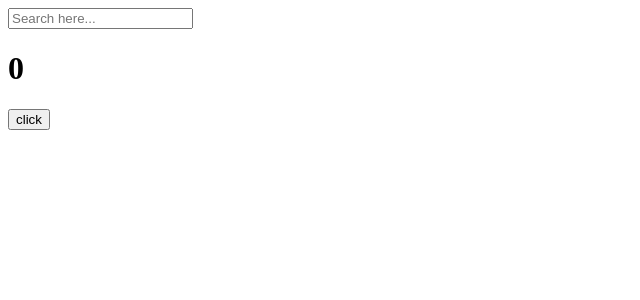
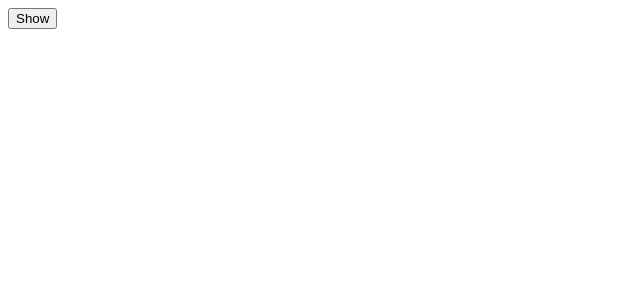
Before and after one commit to lion1735/ReactPractice, a React (Create React App) app in the folder my-react/: page / in a window 1280 px wide. Shown: the top 300 px of the page, without its empty margins (0-640 px from the left). Built offline with nearby package versions, Linux system fonts and the light colour scheme.

Commit message:
6.4 Cleanup - 버튼 클릭 온 오프 시 함수 동작

```diff
--- a/my-react/src/App.js
+++ b/my-react/src/App.js
@@ -1,42 +1,23 @@
 import { useEffect, useState } from "react";
 
+function Hello() {
+  function destroyedFn() {
+    console.log("Bye!");
+  }
+  function effectFn() {
+    console.log("Hi!");
+    return destroyedFn;
+  }
+  useEffect(effectFn, []);
+  return <h1>Hello</h1>;
+}
 function App() {
-  const [cnt, setCnt] = useState(0);
-  const [keyword, setKeyword] = useState("");
-  const onClick = () => setCnt((prev) => prev + 1);
-
-  //input 값이 바뀌었을때 실행될 함수
-  const onChange = (event) => setKeyword(event.target.value);
-
-  //항상 실행하기
-  // console.log("i run all the time");
-
-  //한 번만 실행하기 -> [] 안에 변화되는 데이터가 없기때문에 바뀔일이 없다.
-  useEffect(() => {
-    console.log("CALL THE API");
-  }, []);
-
-  //keyword가 변화할때만 실행하기 [] <- 변화를 감지할 변수를 넣기
-  useEffect(() => {
-    if (keyword !== "" && cnt > 5) {
-      console.log("I run when 'keyword' changes", keyword);
-    }
-  }, [keyword]);
-  //cnt 변화할때만 실행하기
-  useEffect(() => {
-    console.log("I run when 'cnt' changes", cnt);
-  }, [cnt]);
-
-  //cnt 혹은 keyword 가 변화할때 실행하기
-  useEffect(() => {
-    console.log("I run when 'cnt&keyword' changes", cnt, keyword);
-  }, [cnt, keyword]);
-
+  const [showing, setShowing] = useState(false);
+  const onClick = () => setShowing((prev) => !prev);
   return (
     <div>
-      <input value={keyword} onChange={onChange} type="text" placeholder="Search here..." />
-      <h1>{cnt}</h1>
-      <button onClick={onClick}>click</button>
+      <button onClick={onClick}>{showing ? "Hide" : "Show"}</button>
+      {showing ? <Hello /> : null}
     </div>
   );
 }
```
